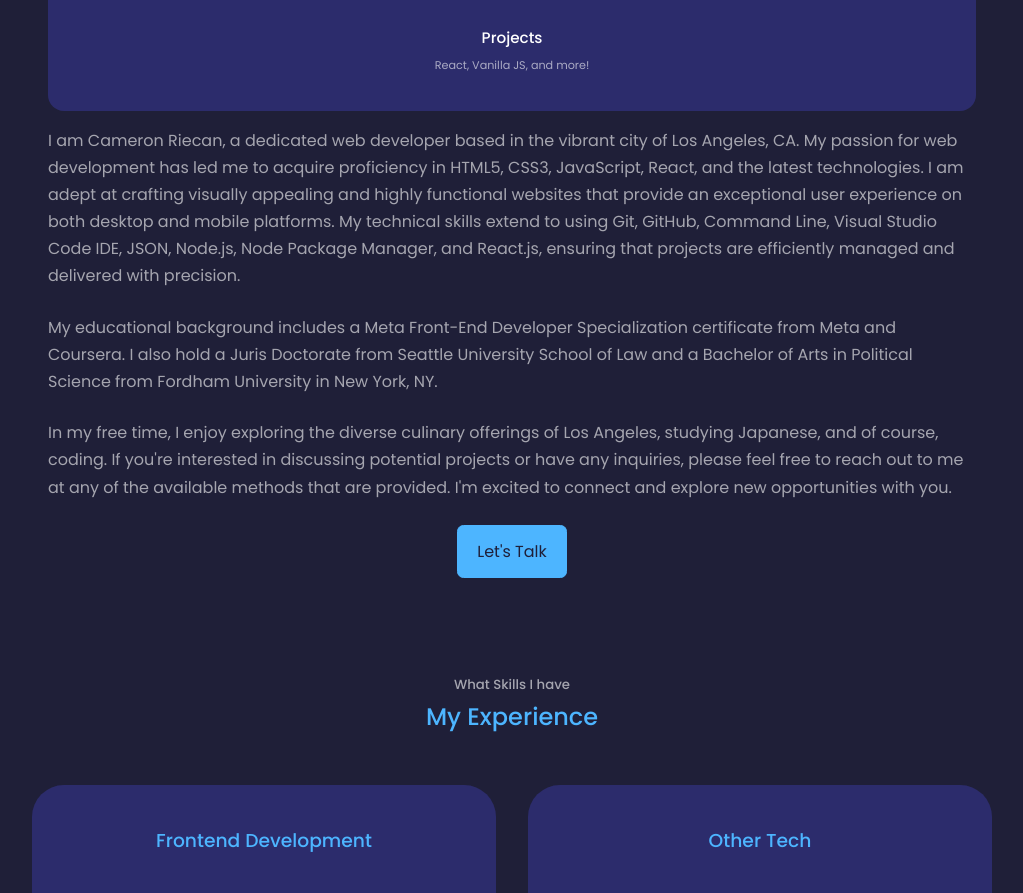
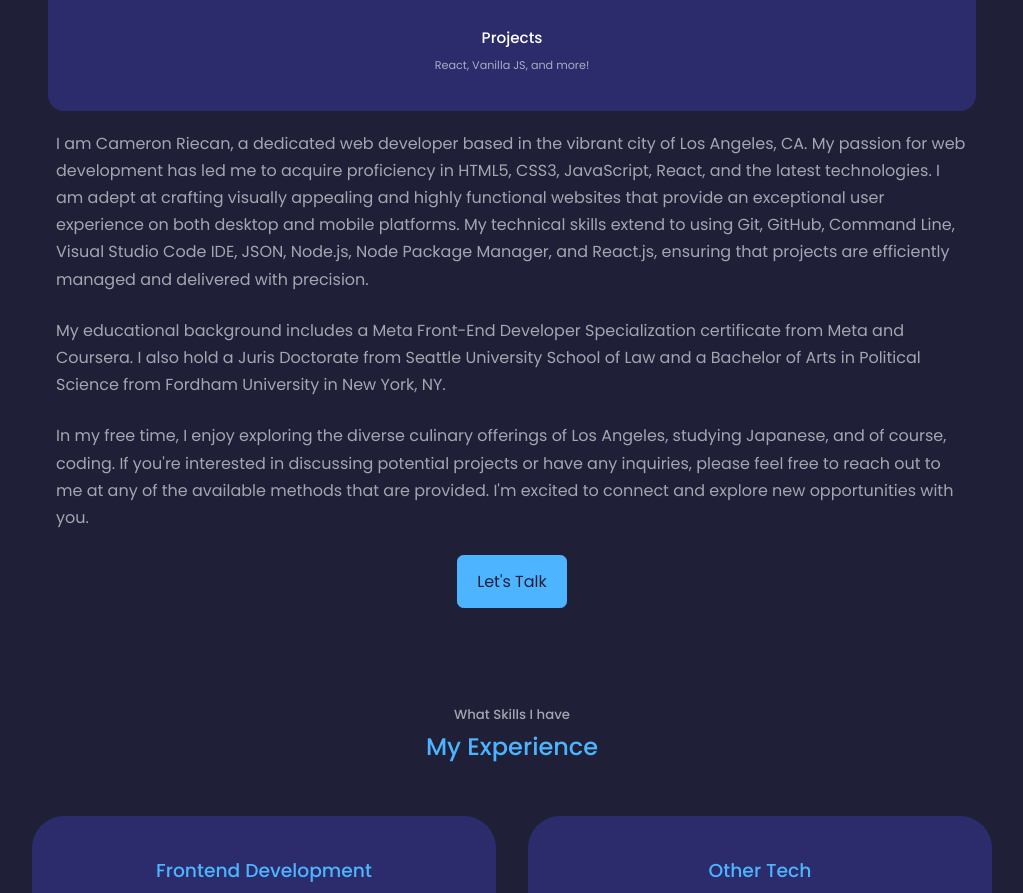
Before and after one commit to CameronRiecan/CameronRiecan.github.io, a React (Create React App) app: page / in a window 1280 px wide. Shown: the part 2164-3057 px from the top of the page, without its empty margins (128-1151 px from the left). Built offline with nearby package versions, Linux system fonts and the light colour scheme.

Commit message:
add some padding and margin for better UI in about component paragraph

```diff
--- a/src/components/about/about.css
+++ b/src/components/about/about.css
@@ -80,8 +80,9 @@
 
 .about_content p {
     color: var(--color-light);
-    margin: 1rem 0 1.5rem;
+    margin: 1.2rem 0 1.5rem;
     text-align: left;
+    padding: 0 .5rem;
 }
 
 /* Media Queries (Medium Devices) */
```
